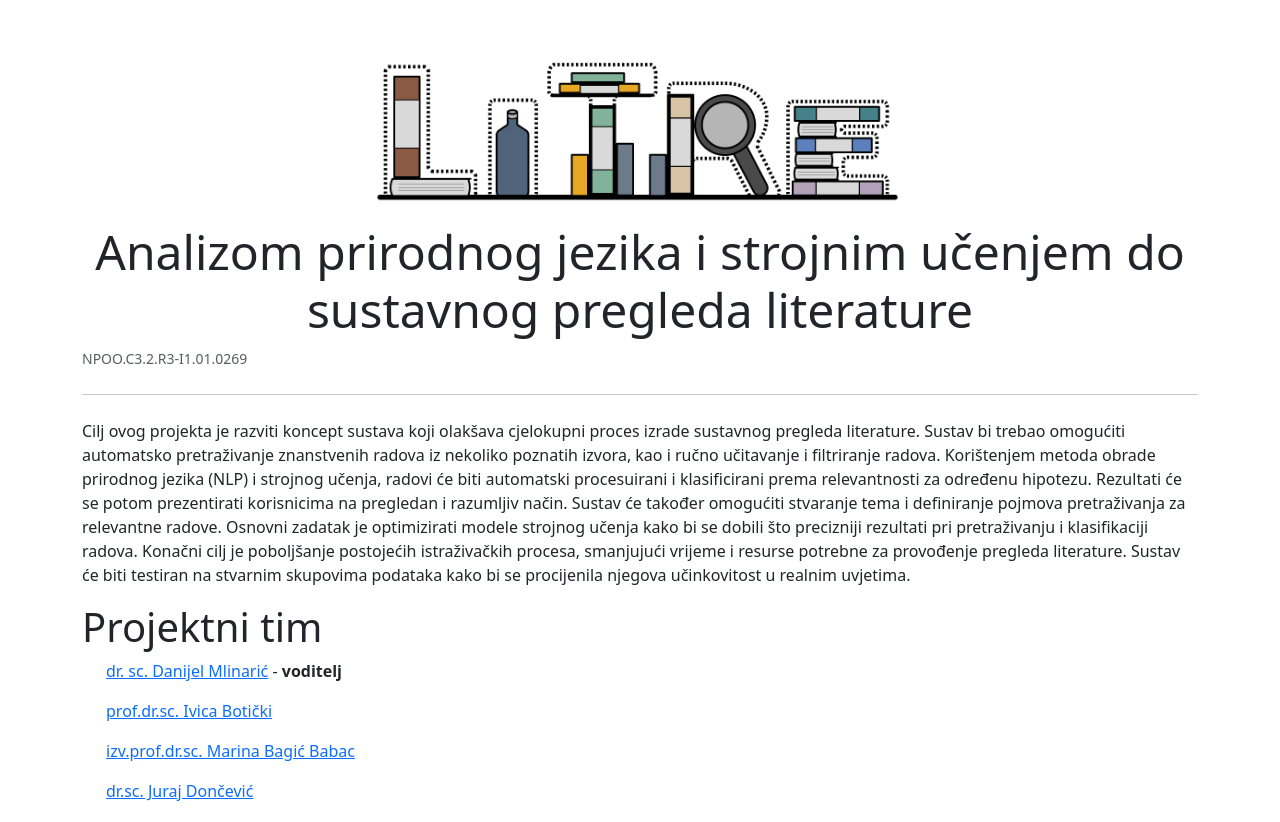
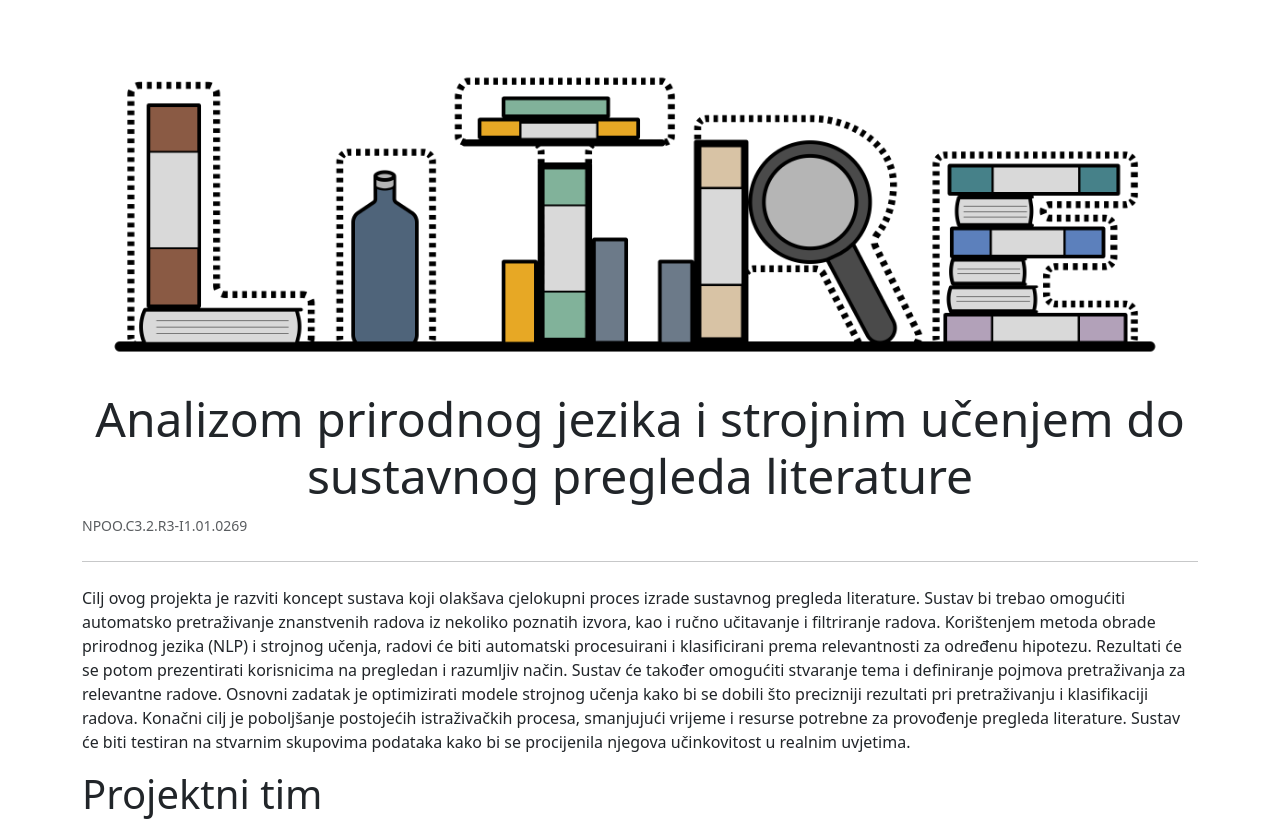
Before and after one commit to FER-Litre/FER-Litre.github.io, a plain HTML site: page index.html in a window 1280 px wide. Shown: the top 822 px of the page. Drawn offline with nearby package versions, Linux system fonts and the light colour scheme.

Commit message:
Update index.html

```diff
--- a/index.html
+++ b/index.html
@@ -28,7 +28,7 @@
     <main class="container mt-5">
         <div class="jumbotron">
             <h1 class="display-2 text-center">
-                <img src="/static/images/Litre_logo.png" class="img-fluid w-50" alt="Logo" />
+                <img src="/static/images/Litre_logo.png" class="img-fluid w-10" alt="Logo" />
             </h1>
             <h2 class="display-5 text-center">Analizom prirodnog jezika i strojnim učenjem do sustavnog pregleda
                 literature</h2>
```
